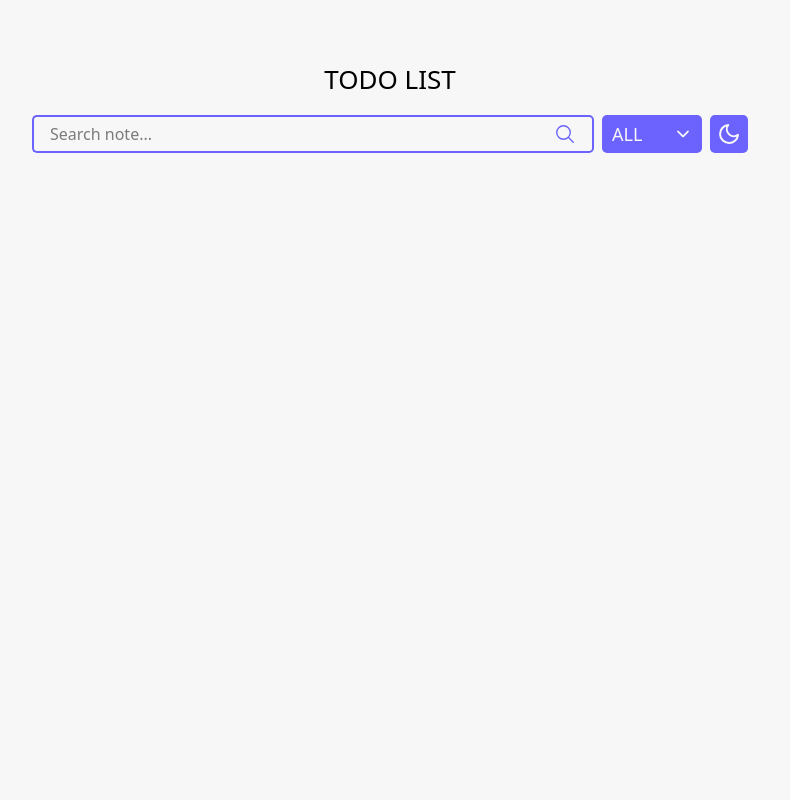
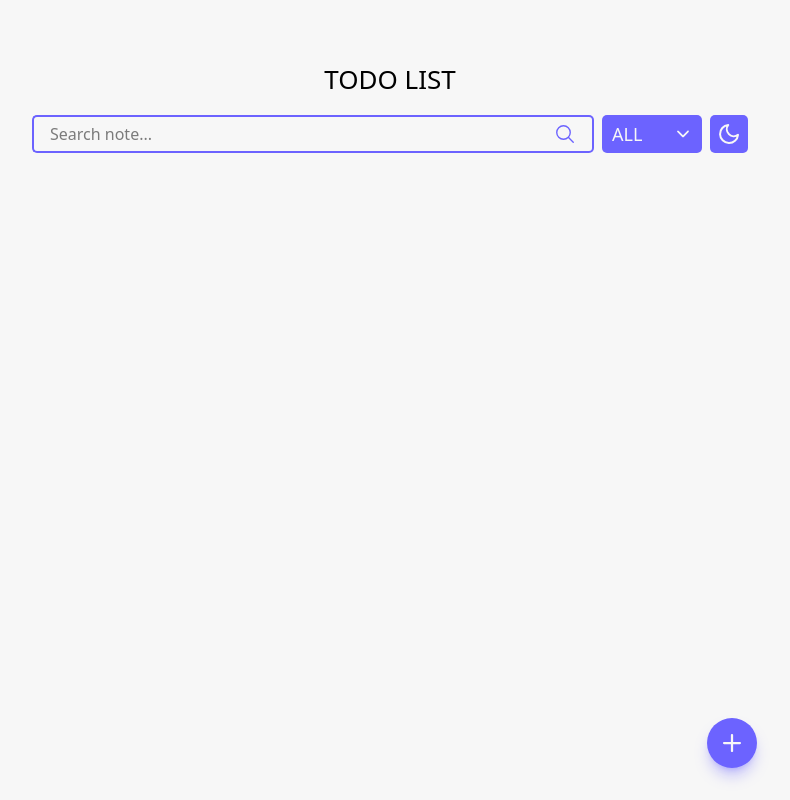
Before and after one commit to ArmenSyan/Todo-List-TS, a React (Vite) app: page / in a window 1280 px wide. Shown: the whole page, without its empty margins (250-1040 px from the left). Built offline with nearby package versions, Linux system fonts and the light colour scheme.

Commit message:
Create Todos Add Button

```diff
--- a/src/App.tsx
+++ b/src/App.tsx
@@ -1,11 +1,13 @@
+import AddTodoBtn from "./Components/Add/AddTodoBtn"
 import Header from "./Components/Header/Header"
 
 function App() {
 
   return (
-    <div className="flex flex-col justify-evenly items-center w-[750px] h-full mt-[60px]">
+    <div className="flex flex-col justify-start pt-[60px] items-center w-[750px] h-[100vh]  relative">
         <Header />
 
+        <AddTodoBtn />
     </div>
   )
 }
--- /dev/null
+++ b/src/Components/Add/AddTodoBtn.tsx
@@ -0,0 +1,10 @@
+import { IoIosAdd } from "react-icons/io";
+function AddTodoBtn() {
+  return (
+    <button className="w-[50px] h-[50px] hover:w-[55px] hover:h-[55px] rounded-[50px] bg-purple text-[36px] hover:text-[41px] shadow-lg shadow-purple/40 duration-200 right-[8px] hover:right-[6px] bottom-[32px] hover:bottom-[30px] hover:cursor-pointer text-white absolute flex justify-evenly items-center ">
+        <IoIosAdd />
+    </button>
+  )
+}
+
+export default AddTodoBtn
```
